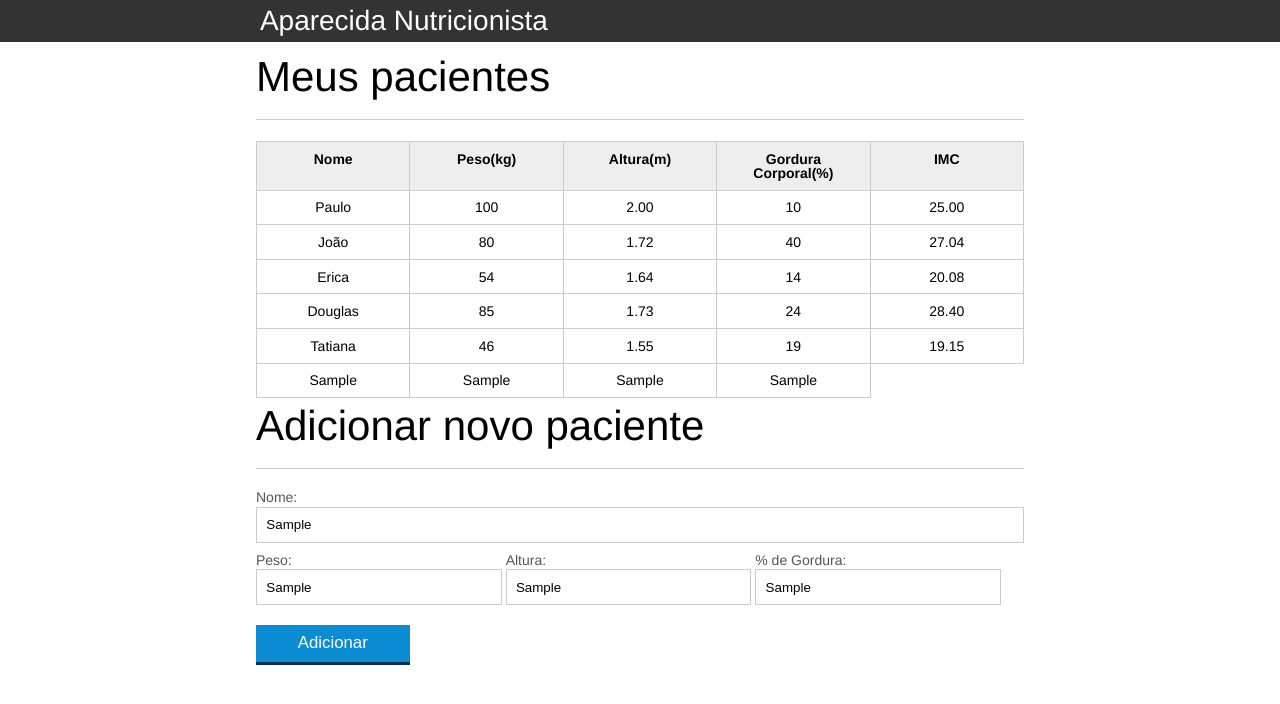
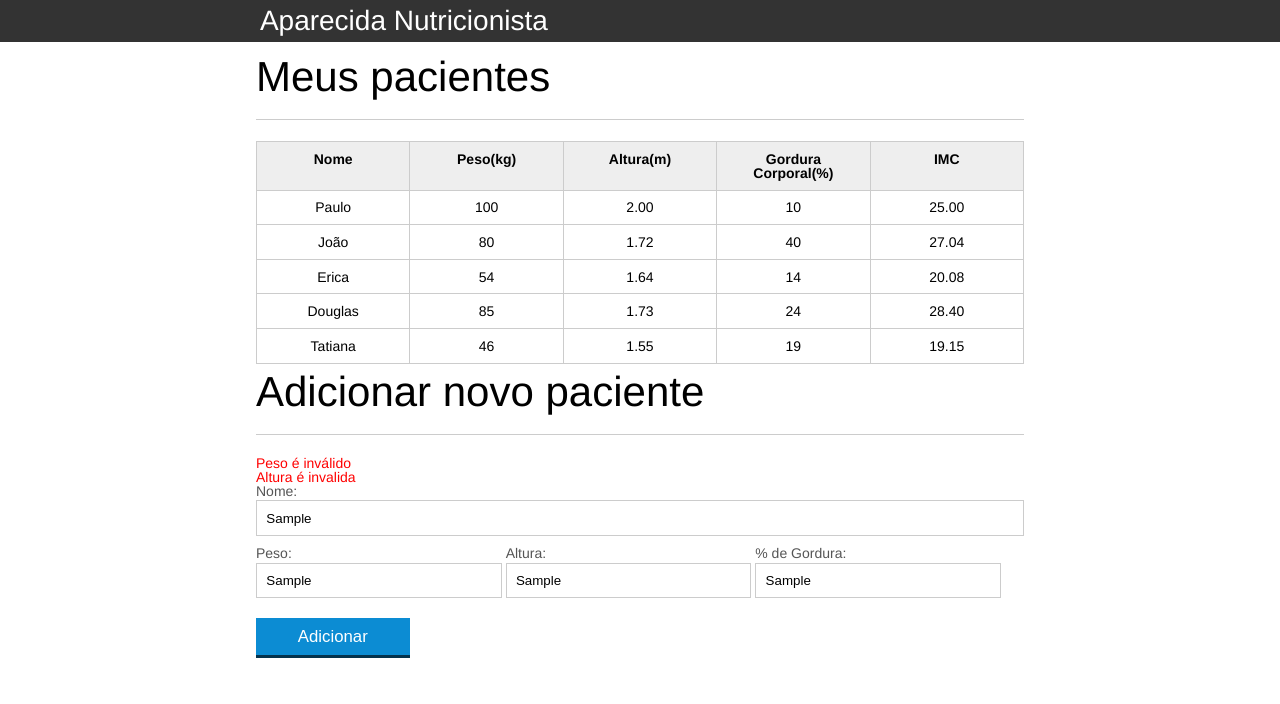
Before and after one commit to thifelipesilva/aparecidanutricao, a plain HTML site: page index.html in a window 1280 px wide. Both pictures are taken after typing "Sample", "Sample", "Sample", "Sample" into the empty fields and a click on the button "Adicionar". Drawn offline with Linux system fonts and the light colour scheme.

Commit message:
refatoração do codigo e criação de funcoes de validação

```diff
--- a/css/index.css
+++ b/css/index.css
@@ -136,3 +136,7 @@ button[disabled=disabled], button:disabled {
 .paciente-invalido {
 	background-color: lightcoral;
 }
+
+#mensagem-erro {
+	color: red;
+}
--- a/index.html
+++ b/index.html
@@ -75,8 +75,11 @@
 		<!-- ... -->
 		<section class="container">
 			<h2 id="titulo-form">Adicionar novo paciente</h2>
+			<ul id="mensagem-erro">
+
+			</ul>
 			<form id="form-adiciona">
-				<div>
+				<div class="">
 					<label for="nome">Nome:</label>
 					<input id="nome" name="nome" type="text" placeholder="digite o nome do seu paciente" class="campo">
 				</div>
--- a/js/form.js
+++ b/js/form.js
@@ -1,38 +1,104 @@
 var botaoAdcionar = document.querySelector('#adicionar-paciente');
 botaoAdcionar.addEventListener("click", function(event){
     event.preventDefault(); // Previne de eventos padroes, como a pagina ser carregada quando o botao é clicado.
-    var form = document.querySelector('#form-adiciona');
 
-    //Capturando o valor dos inputs
-    var nome = form.nome.value;
-    var peso = form.peso.value;
-    var altura = form.altura.value;
-    var gordura = form.gordura.value;
+    var form = document.querySelector('#form-adiciona'); //querySelector retorna os dados formulario num objeto.
+    //Extraindo as informaçoes do paciente (valor dos inputs)
+    var paciente = obtemDadosDoPaciente(form);
+    //Criando o elemento tr e td.
+    var pacienteTr = montaTr(paciente);
 
-    //Criando o elemento tr.
-    var pacienteTr = document.createElement('tr');
-
-    //Criando os tds.
-    var nomeTd = document.createElement('td');
-    var pesoTd = document.createElement('td');
-    var alturaTd = document.createElement('td');
-    var gorduraTd = document.createElement('td');
-    var imcTd = document.createElement('td');
-
-    //Associando os valores dos inputs as Td's criadas
-    nomeTd.textContent = nome;
-    pesoTd.textContent = peso;
-    alturaTd.textContent = altura;
-    gorduraTd.textContent = gordura;
-
-    //Tornando as Td's filhas da TR
-    pacienteTr.appendChild(nomeTd);
-    pacienteTr.appendChild(pesoTd);
-    pacienteTr.appendChild(alturaTd);
-    pacienteTr.appendChild(gorduraTd);
+    //Mensagem do array de error retornada da função validaPaciente.
+    var erros = validaPaciente(paciente);
+    console.log(erros);
+    if(erros.length > 0){    //Se for retornado uma string vazia da função validaPaciente ele não entra não dispara mensagem de erro.
+        exibeMensagemDeErro(erros);
+        return;
+    }
 
     //Selecionando a tabela e acrescentando uma nova TR.
     var tabela = document.querySelector('#tabela-pacientes');
     tabela.appendChild(pacienteTr);
 
+    form.reset();
+    var mensagensErro = document.querySelector('#mensagem-erro')
+    mensagensErro.innerHTML = '';
+
 });
+
+function exibeMensagemDeErro(erros) {
+    var ul = document.querySelector('#mensagem-erro');
+    ul.innerHTML = '';
+    erros.forEach(function(erro) {
+        var li = document.createElement('li');
+        li.textContent = erro;
+        ul.appendChild(li);
+    });
+}
+
+function obtemDadosDoPaciente (form) {
+    var paciente = {
+        nome: form.nome.value,
+        peso: form.peso.value,
+        altura: form.altura.value,
+        gordura: form.gordura.value,
+        imc: calculaImc(form.peso.value, form.altura.value)
+
+    }
+
+    return paciente;
+}
+
+function montaTr(paciente) {
+    //Criando o elemento tr.
+    var pacienteTr = document.createElement('tr');
+    pacienteTr.classList.add('paciente');
+
+    //Tornando as Td's filhas da TR
+    pacienteTr.appendChild(montaTd(paciente.nome,'info-nome'));
+    pacienteTr.appendChild(montaTd(paciente.peso,'info-peso'));
+    pacienteTr.appendChild(montaTd(paciente.altura,'info-altura'));
+    pacienteTr.appendChild(montaTd(paciente.gordura,'info-gordura'));
+    pacienteTr.appendChild(montaTd(paciente.imc,'info-imc'));
+
+    return pacienteTr;
+}
+
+function montaTd (dados, classe) {
+    var pacienteTd = document.createElement('td');  //Criando o elemento tr.
+    pacienteTd.textContent = dados;  //Associando os valores dos inputs as Td's criadas
+    pacienteTd.classList.add(classe); //Adicionando a classe correspondente a td.
+
+    return pacienteTd;
+}
+
+function validaPaciente(paciente) {
+
+    var erros = []; //Arrya para criar lista de mensagens
+
+    if(paciente.nome.length == 0) {
+        erros.push('O nome não pode ser em branco');
+    }
+
+    if(!validaPeso(paciente.peso)){
+        erros.push('Peso é inválido');
+    }
+
+    if(!validaPeso(paciente.altura)){
+        erros.push('Altura é invalida');
+    }
+
+    if(paciente.gordura.length == 0) {
+        erros.push('A gordura não pode ser em branco');
+    }
+
+    if(paciente.altura.length == 0) {
+        erros.push('A altura não pode ser em branco');
+    }
+
+    if(paciente.peso.length == 0) {
+        erros.push('O peso não pode ser em branco');
+    }
+
+    return erros;
+}
--- a/js/principal.js
+++ b/js/principal.js
@@ -21,17 +21,17 @@ for (var i = 0; i < pacientes.length; i++) {
 
     //Validação de Peso e Altura
 
-    var pesoEhvalido = true;
-    var alturaEhvalida = true;
+    var pesoEhvalido = validaPeso(peso);
+    var alturaEhvalida = validaAltura(altura);
 
-    if (altura <= 0 || altura >= 4) {
+    if (!alturaEhvalida) {
         console.log('Altura inválida');
         alturaEhvalida = false;
         tdImc.textContent = 'Altura Inválida';
         paciente.classList.add('paciente-invalido'); // adiciona uma classe de estilo no html.
     }
 
-    if (peso <= 0 || peso >= 350) {
+    if (!pesoEhvalido) {
         console.log('Peso inválido');
         pesoEhvalido = false;
         tdImc.textContent = 'Peso Inválido';
@@ -40,7 +40,29 @@ for (var i = 0; i < pacientes.length; i++) {
 
     //calcular o IMC e atribuir o valor a td
     if (pesoEhvalido && alturaEhvalida) {
-        var imc = peso / (altura * altura);
-        tdImc.textContent = imc.toFixed(2);
+        tdImc.textContent = calculaImc(peso, altura);
     }
 }
+
+
+function calculaImc (peso, altura) {
+    var imc = 0;
+    imc = peso / (altura * altura);
+    return imc.toFixed(2);
+
+}
+
+function validaAltura(altura) {
+    if(altura >= 0 && altura <= 3.00){
+        return true;
+    }else {
+        return false;
+    }
+}
+function validaPeso(peso) {
+    if(peso >= 0 && peso <= 1000){
+        return true;
+    }else {
+        return false;
+    }
+}
```
